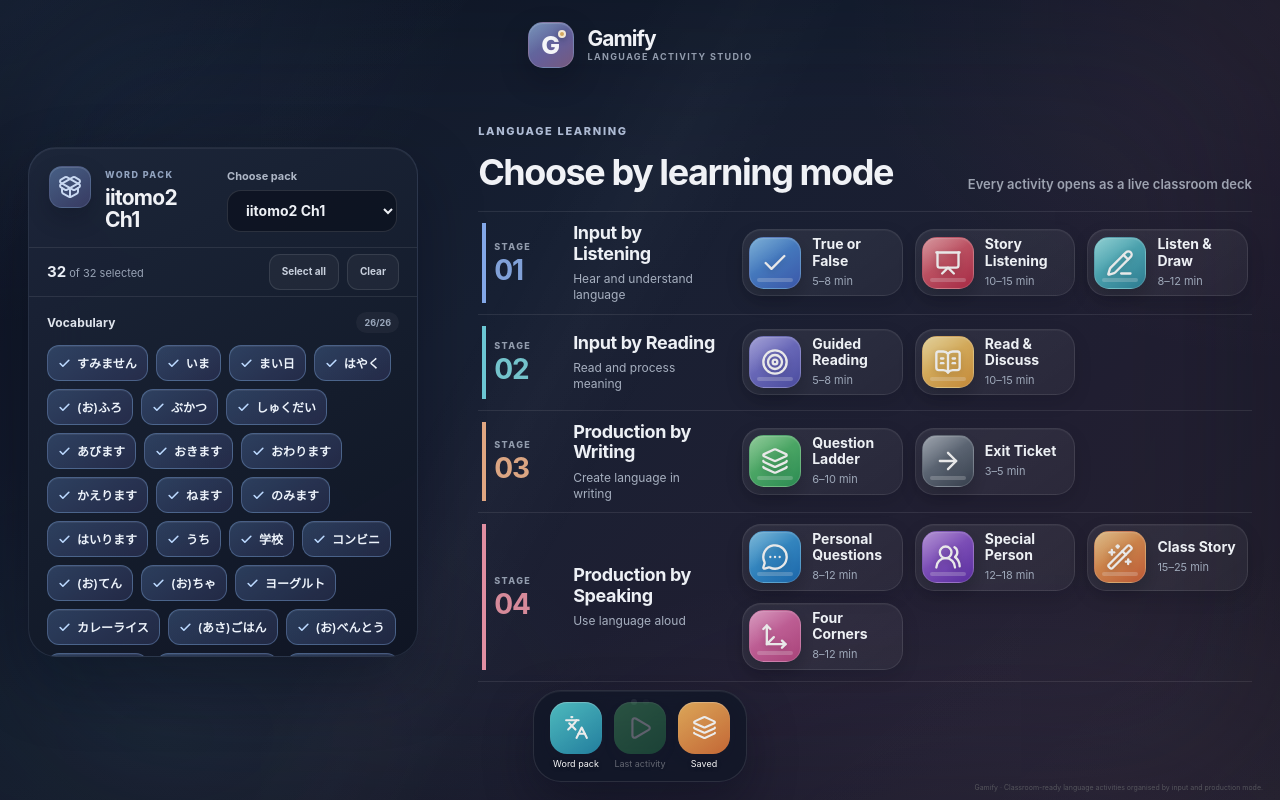
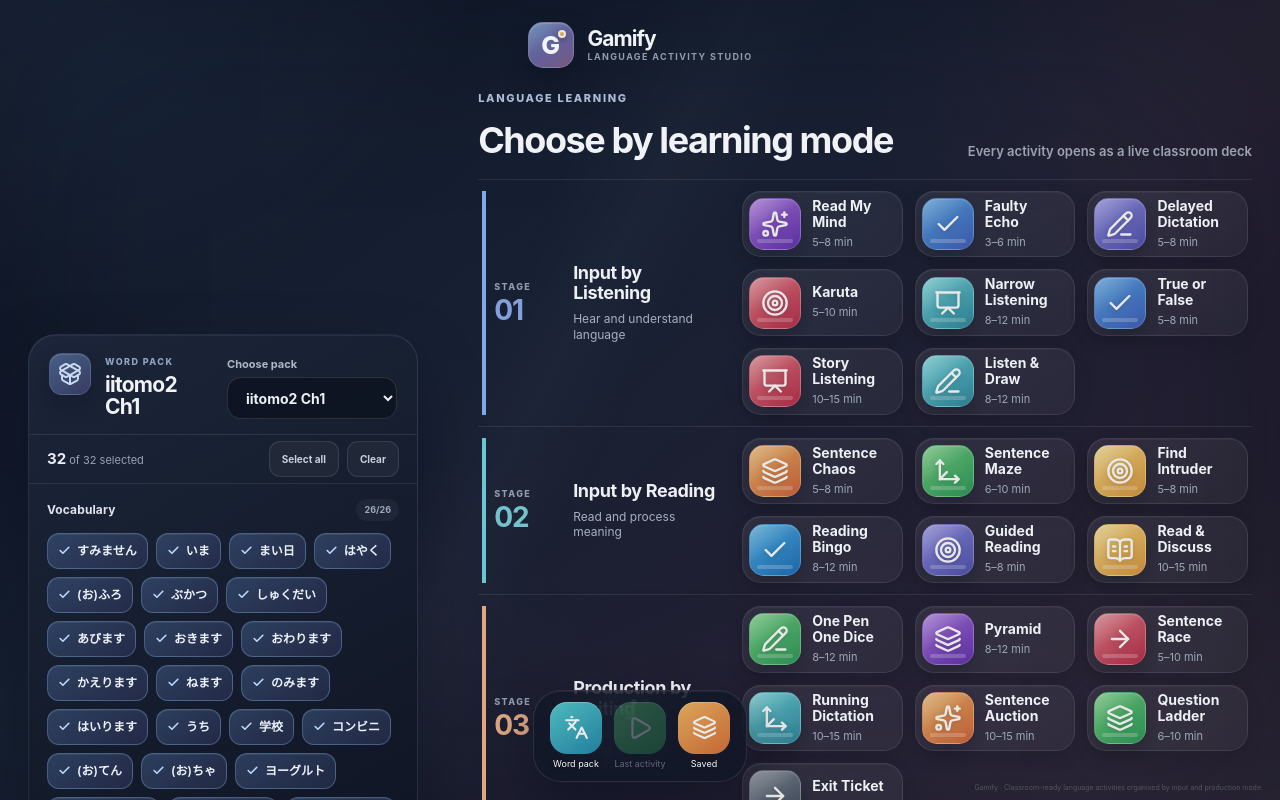
Before and after one commit to japaneseboost/gamify, a Next.js app: page /gamify/ in a window 1280 px wide. Built offline with nearby package versions, Linux system fonts and the light colour scheme.

Commit message:
Add Conti-style classroom games to Gamify

```diff
--- a/app/page.tsx
+++ b/app/page.tsx
@@ -25,13 +25,35 @@ const lessonStages:{id:StageId;number:string;name:string;purpose:string;tone:str
 ];
 
 const activities:Activity[] = [
+  { id:"read-my-mind", title:"Read My Mind", shortTitle:"Read My Mind", description:"Students predict the teacher's hidden choice, then refine their guess from repeated target-language clues.", category:"Input by Listening", time:"5–8 min", icon:Sparkles, tone:"purple", stage:"listening" },
+  { id:"faulty-echo", title:"Faulty Echo", shortTitle:"Faulty Echo", description:"Students echo the model only when what they hear is accurate, noticing tiny changes in familiar language.", category:"Input by Listening", time:"3–6 min", icon:Check, tone:"blue", stage:"listening" },
+  { id:"delayed-dictation", title:"Delayed Dictation", shortTitle:"Delayed Dictation", description:"Listen, hold a phrase in memory for a short delay, then reconstruct it in writing.", category:"Input by Listening", time:"5–8 min", icon:PencilLine, tone:"indigo", stage:"listening" },
+  { id:"karuta", title:"Karuta", shortTitle:"Karuta", description:"Race to identify the correct card from a spoken word, clue or sentence before anyone else.", category:"Input by Listening", time:"5–10 min", icon:Target, tone:"rose", stage:"listening" },
+  { id:"narrow-listening", title:"Narrow Listening", shortTitle:"Narrow Listening", description:"Listen to several highly similar mini-texts and detect the small details that change.", category:"Input by Listening", time:"8–12 min", icon:Presentation, tone:"cyan", stage:"listening" },
   { id:"true-false", title:"True or false", shortTitle:"True or False", description:"Listen to familiar-language statements and decide whether each is true.", category:"Input by Listening", time:"5–8 min", icon:Check, tone:"blue", stage:"listening" },
   { id:"story-listening", title:"Story listening", shortTitle:"Story Listening", description:"Provide controlled, understandable input with prediction and gesture.", category:"Input by Listening", time:"10–15 min", icon:Presentation, tone:"rose", stage:"listening" },
   { id:"listen-draw", title:"Listen and draw", shortTitle:"Listen & Draw", description:"Students listen for familiar vocabulary and turn meaning into a drawing.", category:"Input by Listening", time:"8–12 min", icon:PencilLine, tone:"cyan", stage:"listening" },
+
+  { id:"sentence-chaos", title:"Sentence Chaos", shortTitle:"Sentence Chaos", description:"Reconstruct scrambled chunks into meaningful, grammatically valid sentences.", category:"Input by Reading", time:"5–8 min", icon:Layers3, tone:"orange", stage:"reading" },
+  { id:"sentence-maze", title:"Sentence Maze", shortTitle:"Sentence Maze", description:"Navigate a path through sentence chunks while avoiding plausible distractors.", category:"Input by Reading", time:"6–10 min", icon:Move3D, tone:"green", stage:"reading" },
+  { id:"find-intruder", title:"Find the Intruder", shortTitle:"Find Intruder", description:"Choose the item that does not belong, then justify the category or language pattern.", category:"Input by Reading", time:"5–8 min", icon:Target, tone:"amber", stage:"reading" },
+  { id:"reading-bingo", title:"Reading Bingo", shortTitle:"Reading Bingo", description:"Match written target language to meanings, clues or spoken prompts on a bingo grid.", category:"Input by Reading", time:"8–12 min", icon:Check, tone:"sky", stage:"reading" },
   { id:"lesson-focus", title:"Guided reading", shortTitle:"Guided Reading", description:"Read the target language together and identify the key meaning.", category:"Input by Reading", time:"5–8 min", icon:Target, tone:"indigo", stage:"reading" },
   { id:"read-discuss", title:"Read and discuss", shortTitle:"Read & Discuss", description:"Process familiar written language, then connect it to personal meaning.", category:"Input by Reading", time:"10–15 min", icon:BookOpenText, tone:"amber", stage:"reading" },
+
+  { id:"one-pen-one-dice", title:"One Pen One Dice", shortTitle:"One Pen One Dice", description:"One student writes while the other rolls; hitting the target number steals the pen and reverses roles.", category:"Production by Writing", time:"8–12 min", icon:PencilLine, tone:"green", stage:"writing" },
+  { id:"pyramid-translation", title:"Pyramid Translation", shortTitle:"Pyramid", description:"Translate increasingly long lines that repeatedly recycle the same core chunks.", category:"Production by Writing", time:"8–12 min", icon:Layers3, tone:"purple", stage:"writing" },
+  { id:"sentence-race", title:"Sentence Race", shortTitle:"Sentence Race", description:"Build an accurate sentence from timed keywords, meanings or image prompts.", category:"Production by Writing", time:"5–10 min", icon:ArrowRight, tone:"rose", stage:"writing" },
+  { id:"running-dictation", title:"Running Dictation", shortTitle:"Running Dictation", description:"Runners memorise target-language stations and dictate them to a partner writer.", category:"Production by Writing", time:"10–15 min", icon:Move3D, tone:"cyan", stage:"writing" },
+  { id:"sentence-auction", title:"Sentence Auction", shortTitle:"Sentence Auction", description:"Teams bid imaginary money on whether sentences are correct, then repair errors for bonus points.", category:"Production by Writing", time:"10–15 min", icon:Sparkles, tone:"orange", stage:"writing" },
   { id:"question-ladder", title:"Question ladder", shortTitle:"Question Ladder", description:"Build increasingly independent written responses from a clear scaffold.", category:"Production by Writing", time:"6–10 min", icon:Layers3, tone:"green", stage:"writing" },
   { id:"exit-ticket", title:"Exit ticket", shortTitle:"Exit Ticket", description:"Write one concise piece of evidence showing what was learned.", category:"Production by Writing", time:"3–5 min", icon:ArrowRight, tone:"slate", stage:"writing" },
+
+  { id:"sentence-stealer", title:"Sentence Stealer", shortTitle:"Sentence Stealer", description:"Students secretly choose sentences, mingle and steal matches through repeated speaking.", category:"Production by Speaking", time:"5–10 min", icon:UsersRound, tone:"purple", stage:"speaking" },
+  { id:"trapdoor", title:"Trapdoor", shortTitle:"Trapdoor", description:"Guess a partner's hidden sentence-builder route; one wrong choice sends you back to the start.", category:"Production by Speaking", time:"8–12 min", icon:Layers3, tone:"orange", stage:"speaking" },
+  { id:"oral-ping-pong", title:"Oral Ping-Pong", shortTitle:"Oral Ping-Pong", description:"Pairs rally rapidly between prompts and responses, keeping familiar language moving aloud.", category:"Production by Speaking", time:"5–8 min", icon:MessageCircleMore, tone:"sky", stage:"speaking" },
+  { id:"battleships", title:"Battleships", shortTitle:"Battleships", description:"Attack hidden grid coordinates by producing complete target-language questions or sentences.", category:"Production by Speaking", time:"10–15 min", icon:Target, tone:"blue", stage:"speaking" },
+  { id:"janken-evolution", title:"Janken Evolution", shortTitle:"Janken Evolution", description:"Students mingle, complete a target-language exchange, then evolve through stages by winning janken.", category:"Production by Speaking", time:"8–12 min", icon:Move3D, tone:"green", stage:"speaking" },
   { id:"pqa", title:"Personal questions", shortTitle:"Personal Questions", description:"Create personal relevance through a genuine class conversation.", category:"Production by Speaking", time:"8–12 min", icon:MessageCircleMore, tone:"sky", stage:"speaking" },
   { id:"special-person", title:"Special person interview", shortTitle:"Special Person", description:"Interview a class member, then retell what was learned.", category:"Production by Speaking", time:"12–18 min", icon:UsersRound, tone:"purple", stage:"speaking" },
   { id:"co-created-story", title:"Co-created story", shortTitle:"Class Story", description:"Introduce and recycle language through bounded student choices.", category:"Production by Speaking", time:"15–25 min", icon:WandSparkles, tone:"orange", stage:"speaking" },
@@ -170,7 +192,6 @@ export default function Home(){
       <button className="launch-button" onClick={createActivity} disabled={selectedCount===0}><Play size={19}/> Build and launch slides <ArrowRight size={19}/></button>
     </section></div>}
 
-
     {trayOpen&&<div className="drawer-backdrop" onMouseDown={(event)=>{if(event.target===event.currentTarget)setTrayOpen(false);}}><aside className="tray-drawer"><div className="tray-heading"><div><p>RECENT DECKS</p><h2>Saved activities</h2></div><button className="sheet-close" onClick={()=>setTrayOpen(false)} aria-label="Close"><X size={20}/></button></div>{!tray.length?<div className="tray-empty"><Layers3 size={30}/><h3>No activities yet</h3><p>Activities appear here automatically after you launch them.</p></div>:<div className="saved-decks">{tray.map((item)=><article key={item.id}><button className="saved-main" onClick={()=>{setGenerated(item);setTrayOpen(false);setPresentationOpen(true);}}><span><Presentation size={19}/></span><div><strong>{item.title}</strong><small>{item.subtitle}</small></div><Play size={18}/></button><button className="delete-deck" onClick={()=>saveTray(tray.filter((entry)=>entry.id!==item.id))} aria-label={`Delete ${item.title}`}><Trash2 size={16}/></button></article>)}</div>}</aside></div>}
 
     {presentationOpen&&generated&&<PresentationPortal activity={generated} onClose={()=>setPresentationOpen(false)}/>}
```
